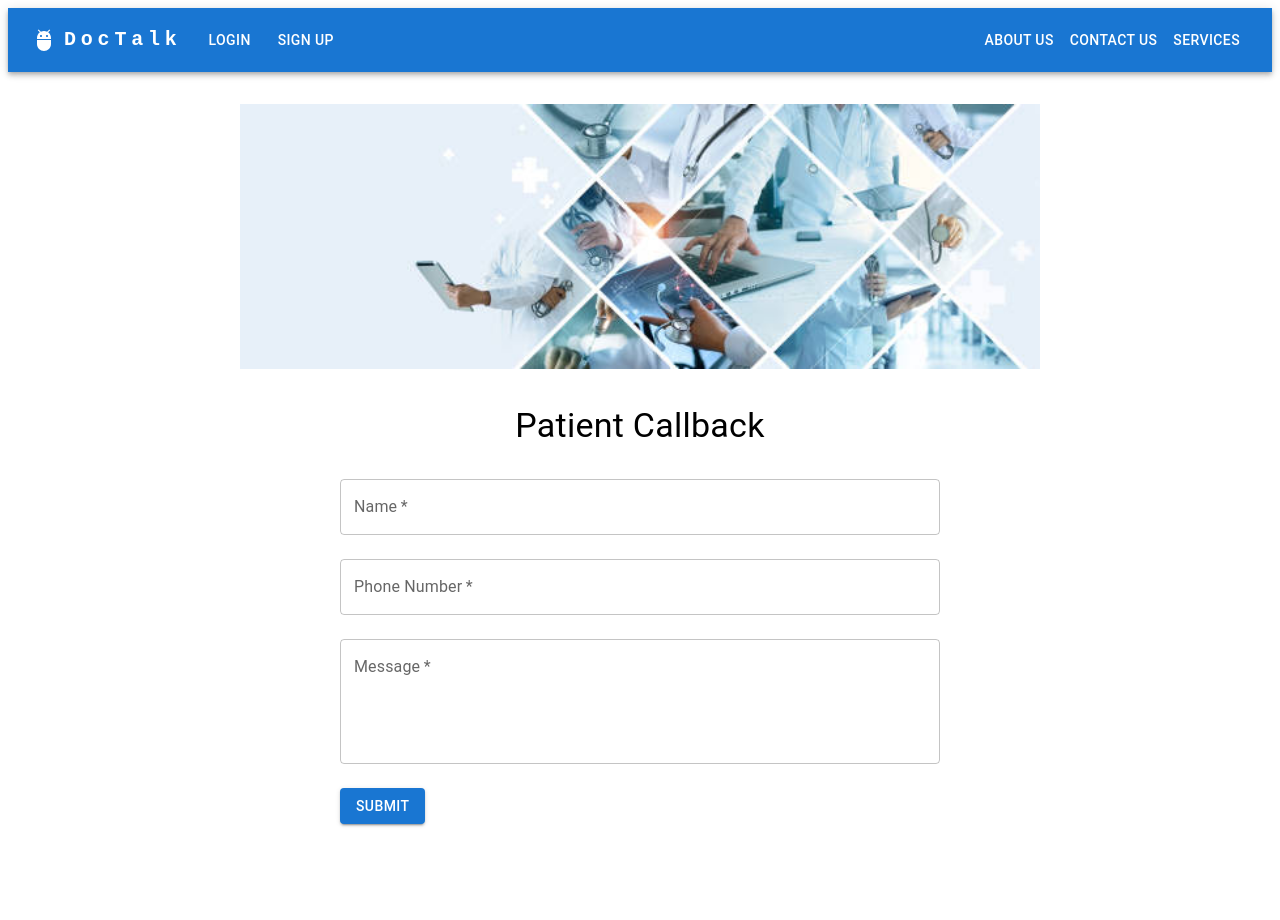
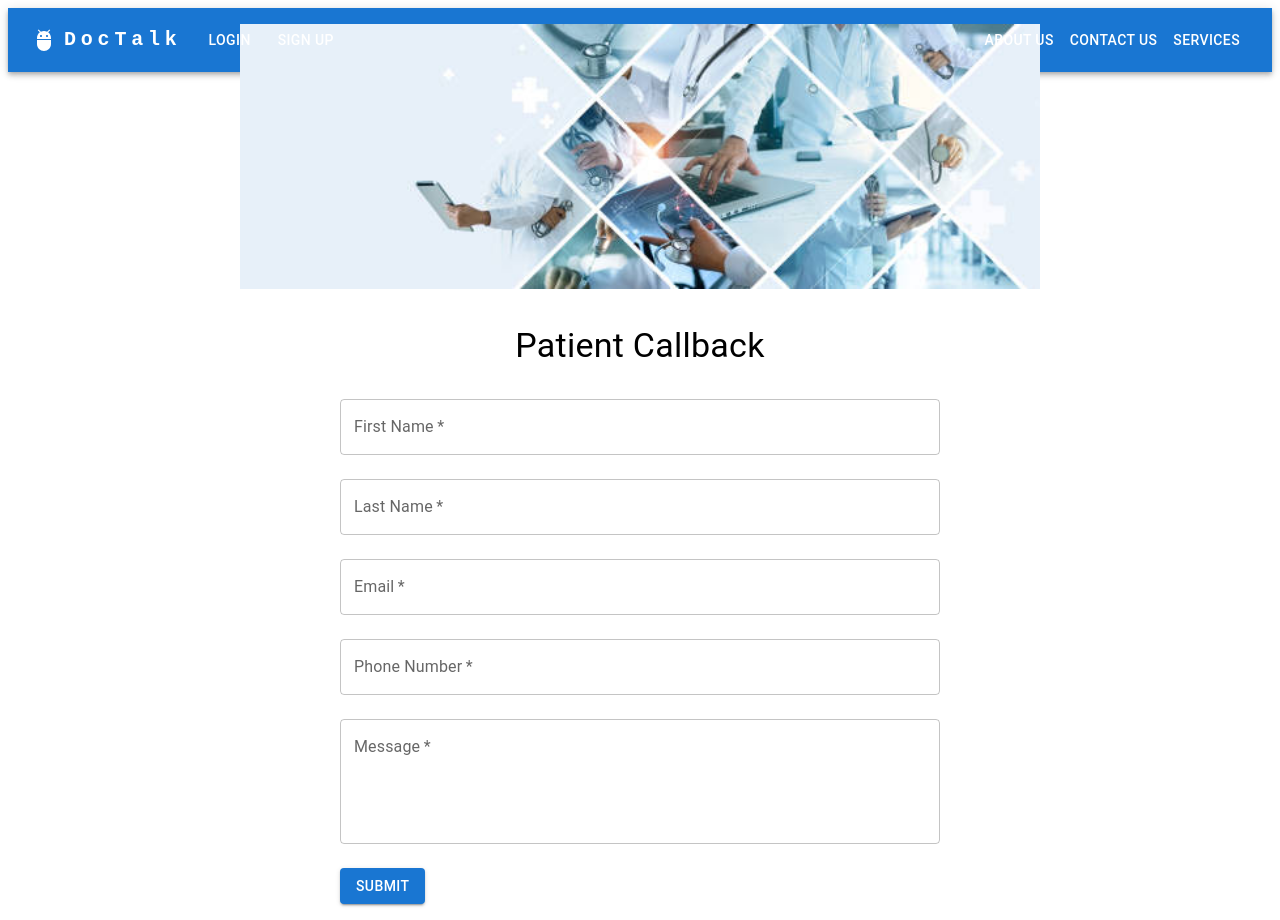
Before and after one commit to femke77/DocTalk, a React (Create React App) app in the folder client/: page /contactpatient in a window 1280 px wide. Before the commit the page ends 880 px from the top, so only its background shows below. Built offline with nearby package versions, Linux system fonts and the light colour scheme.

Commit message:
creating the email page for Doctor

```diff
--- a/client/src/App.js
+++ b/client/src/App.js
@@ -7,6 +7,8 @@ import AboutUs from "./components/AboutUs";
 import Home from "./components/Home/Home";
 import Services from "./components/Services";
 import Billing from "./components/Billing";
+
+import DoctorEmail from './pages/Doctor/DoctorEmail';
 
 import { BrowserRouter as Router, Routes, Route } from 'react-router-dom';
 import { ApolloClient,InMemoryCache,ApolloProvider,createHttpLink} from '@apollo/client';
@@ -50,6 +52,7 @@ function App() {
             <Route path="/billing" element={<Billing />} />
             <Route path="/contactdoctor" element={<ContactDoctor />} />
             <Route path="/contactpatient" element={<ContactPatient />} />
+            <Route path="/doctor-email" component={DoctorEmail} />
 
           </Routes>
         </Router>
--- a/client/src/components/Header/DoctorHeader.js
+++ b/client/src/components/Header/DoctorHeader.js
@@ -1,4 +1,4 @@
-import React,{ useState} from 'react';
+import React, { useState } from 'react';
 import { styled, alpha } from '@mui/material/styles';
 import { Link } from 'react-router-dom';
 import AppBar from '@mui/material/AppBar';
@@ -20,6 +20,7 @@ import Billing from '../Billing';
 import AuthService from '../../utils/auth';
 import ChatIcon from '@mui/icons-material/Chat';
 import CallIcon from '@mui/icons-material/Call';
+import DoctorEmail from '../../pages/Doctor/DoctorEmail';
 
 const Search = styled('div')(({ theme }) => ({
   position: 'relative',
@@ -91,6 +92,12 @@ export default function PrimarySearchAppBar() {
     AuthService.logout();
     setIsLoggedIn(false);
     handleMenuClose();
+  };
+  const handleEmailClick = () => {
+    // Add any additional logic you may need before navigating to the DoctorEmail page
+    if (isLoggedIn) {
+      <Link to="/doctor-email" />;
+    }
   };
 
   const menuId = 'primary-search-account-menu';
@@ -227,11 +234,20 @@ export default function PrimarySearchAppBar() {
           </Search>
           <Box sx={{ flexGrow: 1 }} />
           <Box sx={{ display: { xs: 'none', md: 'flex' } }}>
-            <IconButton size="large" aria-label="show 4 new mails" color="inherit">
+
+            {/* <IconButton size="large" aria-label="show 4 new mails" color="inherit">
               <Badge badgeContent={4} color="error">
                 <MailIcon />
               </Badge>
+            </IconButton> */}
+
+            <Link to="/doctor-email">
+              <IconButton size="large" aria-label="show 2 new chats" color="inherit" onClick={handleEmailClick}>
+                <Badge badgeContent={2} color="error">
+                <MailIcon />
+                </Badge>
               </IconButton>
+            </Link>
 
             <IconButton size="large" aria-label="" color="inherit">
               <Badge>
@@ -241,7 +257,7 @@ export default function PrimarySearchAppBar() {
 
             <IconButton size="large" aria-label="" color="inherit">
               <Badge>
-                  <Link to="/contactpatient"><CallIcon /></Link>
+                <Link to="/doctor-email"><CallIcon /></Link>
               </Badge>
             </IconButton>
 
--- a/client/src/components/Login.js
+++ b/client/src/components/Login.js
@@ -123,8 +123,6 @@ export default function Login() {
               </Grid>
             </Box>
           </Box>)}
-
-      <Link to="/">Go to Homepage</Link>
     </Container>
     <Footer />
     </div>
--- a/client/src/pages/Doctor/ContactPatient.js
+++ b/client/src/pages/Doctor/ContactPatient.js
@@ -2,21 +2,36 @@ import { useState } from "react";
 import { TextField, Button, Typography, Box } from "@mui/material";
 
 export default function ContactPatient() {
-  const [name, setName] = useState("");
+  const [firstName, setFirstName] = useState("");
   const [phonenumber, setPhoneNumber] = useState("");
   const [message, setMessage] = useState("");
+  const [lastName, setLastName] = useState("");
+  const [email, setEmail] = useState("");
 
   const handleSubmit = (e) => {
     e.preventDefault();
-    console.log(name, phonenumber, message);
+    console.log(firstName, lastName, email, phonenumber, message);
   };
 
   return (
-    <Box sx={{ display: "flex", flexDirection: "column", alignItems: "center", justifyContent: "center", height: "100vh" }}>
+    <Box
+      sx={{
+        display: "flex",
+        flexDirection: "column",
+        alignItems: "center",
+        justifyContent: "center",
+        height: "100vh",
+      }}
+    >
       <img
         src="/images/hero.jpg"
         alt="contact"
-        style={{ width: '100%', maxWidth: '800px', height: 'auto', marginBottom: '20px' }}
+        style={{
+          width: "100%",
+          maxWidth: "800px",
+          height: "auto",
+          marginBottom: "20px",
+        }}
       />
       <Box sx={{ maxWidth: 600, mx: "auto", p: 2 }}>
         <Typography variant="h4" align="center" mb={2}>
@@ -25,9 +40,25 @@ export default function ContactPatient() {
         <form onSubmit={handleSubmit}>
           <TextField
             fullWidth
-            label="Name"
-            value={name}
-            onChange={(e) => setName(e.target.value)}
+            label="First Name"
+            value={firstName}
+            onChange={(e) => setFirstName(e.target.value)}
+            margin="normal"
+            required
+          />
+          <TextField
+            fullWidth
+            label="Last Name"
+            value={lastName}
+            onChange={(e) => setLastName(e.target.value)}
+            margin="normal"
+            required
+          />
+          <TextField
+            fullWidth
+            label="Email"
+            value={email}
+            onChange={(e) => setEmail(e.target.value)}
             margin="normal"
             required
           />
--- /dev/null
+++ b/client/src/pages/Doctor/DoctorEmail.js
@@ -0,0 +1,15 @@
+import React from 'react';
+import { Link } from 'react-router-dom';
+
+
+
+
+export default function DoctorEmail() {
+    return (
+        <div>
+            <h1>Doctor Message</h1>
+        <Link to="/doctor-email">Emails Doctor</Link>
+        </div>
+
+    )
+};
--- a/package.json
+++ b/package.json
@@ -21,13 +21,15 @@
     "@emotion/styled": "^11.11.0",
     "@fontsource/roboto": "^5.0.5",
     "@mui/icons-material": "^5.14.1",
-    "@mui/material": "^5.14.2",
+    "@mui/material": "^5.14.3",
     "apollo-server-express": "^3.12.0",
     "bcrypt": "^5.1.0",
     "express": "^4.18.2",
+    "formik": "^2.4.3",
     "jsonwebtoken": "^9.0.1",
     "mongoose": "^7.4.1",
     "nodemon": "^3.0.1",
-    "react-router-dom": "^6.14.2"
+    "react-router-dom": "^6.14.2",
+    "yup": "^1.2.0"
   }
 }
```
Lines whose indentation alone changed are shown as unchanged.
